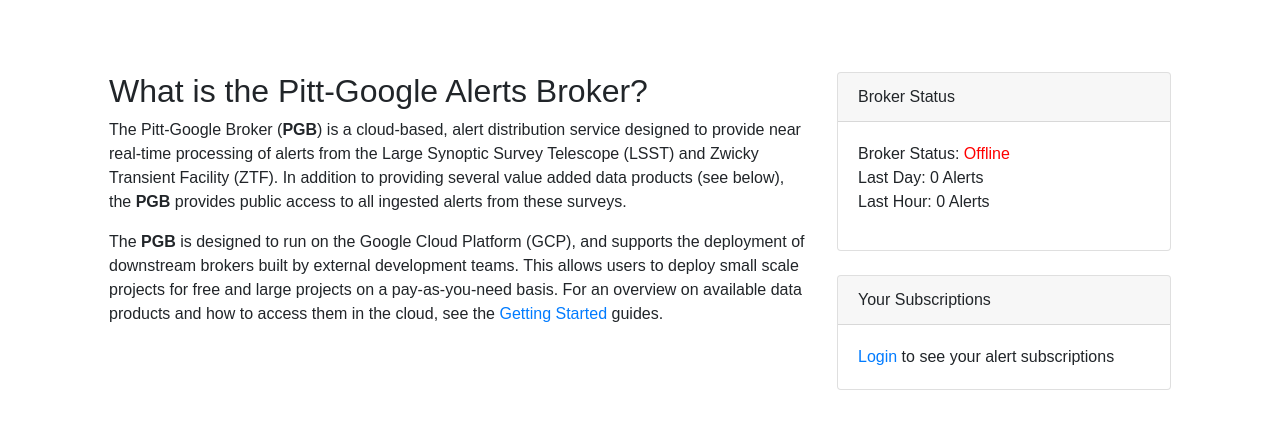
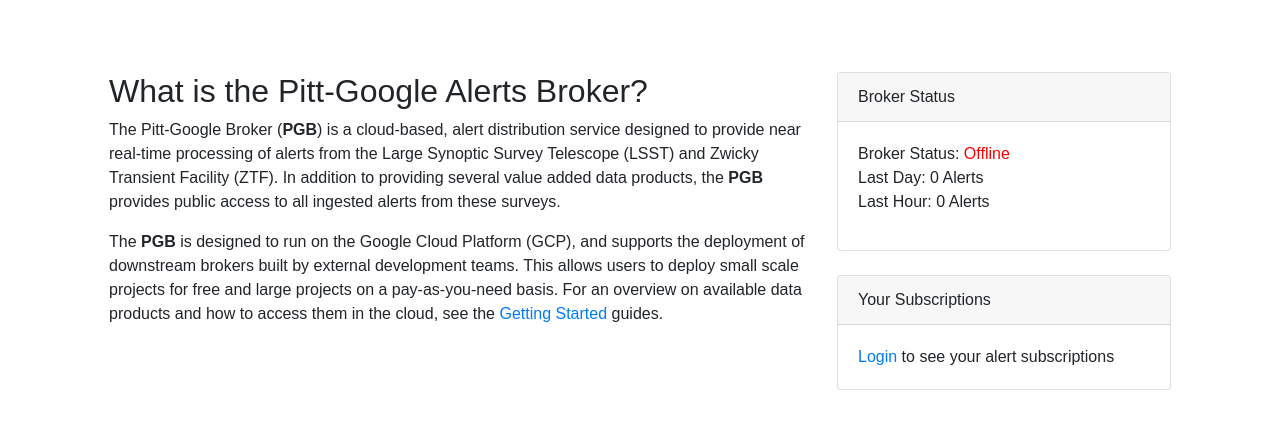
Before and after one commit to mwvgroup/Broker-Web, a Django app: page / in a window 1280 px wide. Shown: the part 56-485 px from the top of the page. Run offline with Django 3.2, Linux system fonts and the light colour scheme; some libraries are stand-ins or nearby versions.

Commit message:
Fixes typo in index

```diff
--- a/broker_tom/templates/broker_tom/index.html
+++ b/broker_tom/templates/broker_tom/index.html
@@ -10,7 +10,7 @@
         distribution service designed to provide near real-time processing of
         alerts from the Large Synoptic Survey Telescope (LSST) and Zwicky
         Transient Facility (ZTF). In addition to providing several value
-        added data products (see below), the <b>PGB</b> provides public
+        added data products, the <b>PGB</b> provides public
         access to all ingested alerts from these surveys.
       </p>
       <p>The <b>PGB</b> is designed to run on the Google Cloud Platform (GCP),
```
